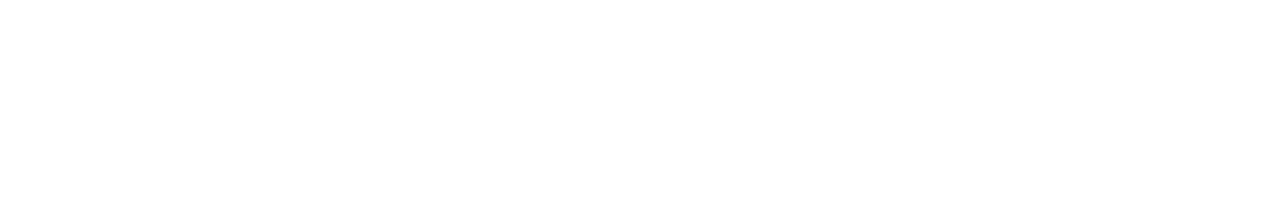
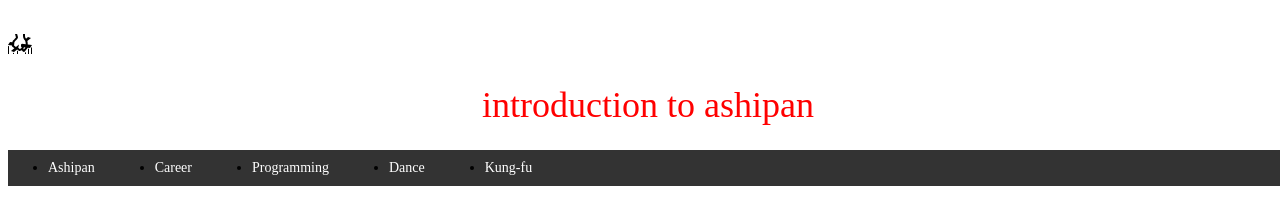
Before and after one commit to ashipan/ashipan.github.io, a plain HTML site: page index.html in a window 1280 px wide. Drawn offline with Linux system fonts and the light colour scheme.

Commit message:
1日目終了

```diff
--- a/css/style.css
+++ b/css/style.css
@@ -1,5 +1,65 @@
+@charset "utf-8";
+
+/* common */
+
 h1 {
     color: red;
-    font-size: 12px;
+    font-size: 48px;
+    text-align: center;
+    font-weight: normal;
+}
 
+p {
+    font-weight: bold;
+    text-decoration: underline;
 }
+
+a {
+    text-decoration: none;
+}
+
+/* header */
+
+#header {
+    width: 100%;
+    background-color: #fff;
+    position: fixed;
+    z-index: 10;
+}
+
+#header h1 {
+    font-size: 36px;
+    text-align: center;
+}
+
+#header .site-title {
+    padding: 20px 16px;
+    line-height: 1px;
+}
+
+#header .site-title a {
+    display: inline-block;
+}
+
+#navi {
+    background-color: #333;
+}
+
+#navi a {
+    color: #fff;
+}
+
+#navi ul {
+    display: flex;
+    justify-content: flex-start;
+    align-items: center;
+}
+
+#navi li {
+    font-size: 0.875rem;
+    padding: 10px 60px 10px 0;
+}
+
+/* main */
+
+/* footer */
--- a/index.html
+++ b/index.html
@@ -1,5 +1,5 @@
 <!DOCTYPE html>
-<html lang="en">
+<html lang="ja">
 <head>
     <meta charset="UTF-8">
     <meta http-equiv="X-UA-Compatible" content="IE=edge">
@@ -9,6 +9,26 @@
     <link rel="stylesheet" href="css/style.css">
 </head>
 <body>
-
+    <header id="header">
+        <img src="img/icons8-ゴッドファーザー.svg">
+        <h1>introduction to ashipan</h1>
+        <nav id="navi">
+            <ul class="wrapper">
+              <li><a href="#">Ashipan</a></li>
+              <li><a href="#">Career</a></li>
+              <li><a href="https://atcoder.jp/users/ashipan">Programming</a></li>
+              <li><a href="https://www.dancealive.tv/dictionary/あしパンと新成人/?temptype=revwindow">Dance</a></li>
+              <li><a href="#">Kung-fu</a></li>
+            </ul>
+        </nav>
+    </header>
+    <main>
+        <h1>CSSの練習</h1>
+        <p>第２２回人工知能学会</p>
+        <a href="#"></a>
+    </main>
+    <footer>
+        (c) 2022 Ashipan
+    </footer>
 </body>
 </html>
```
Also changed, not shown: img/icons8-ゴッドファーザー.svg (added).
